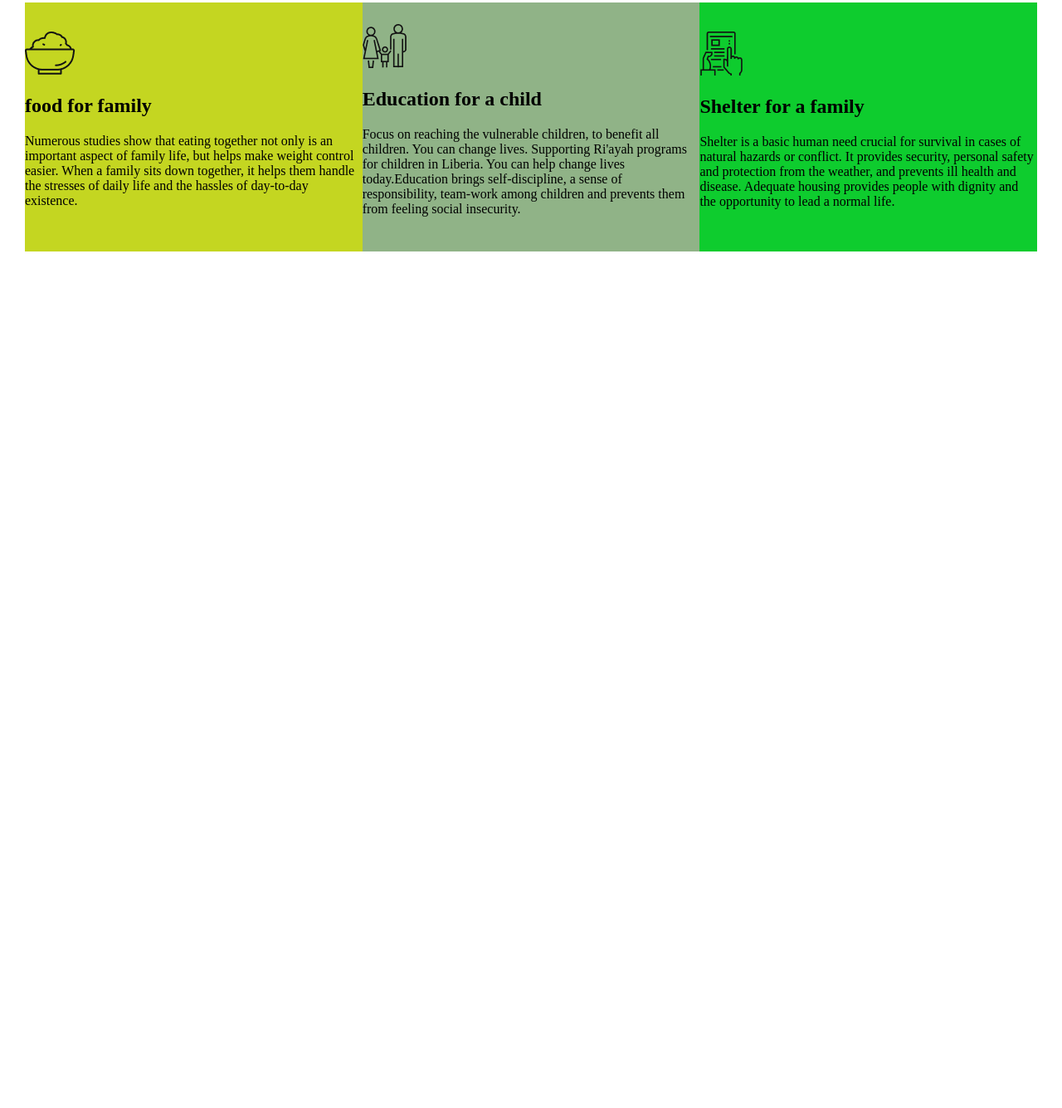
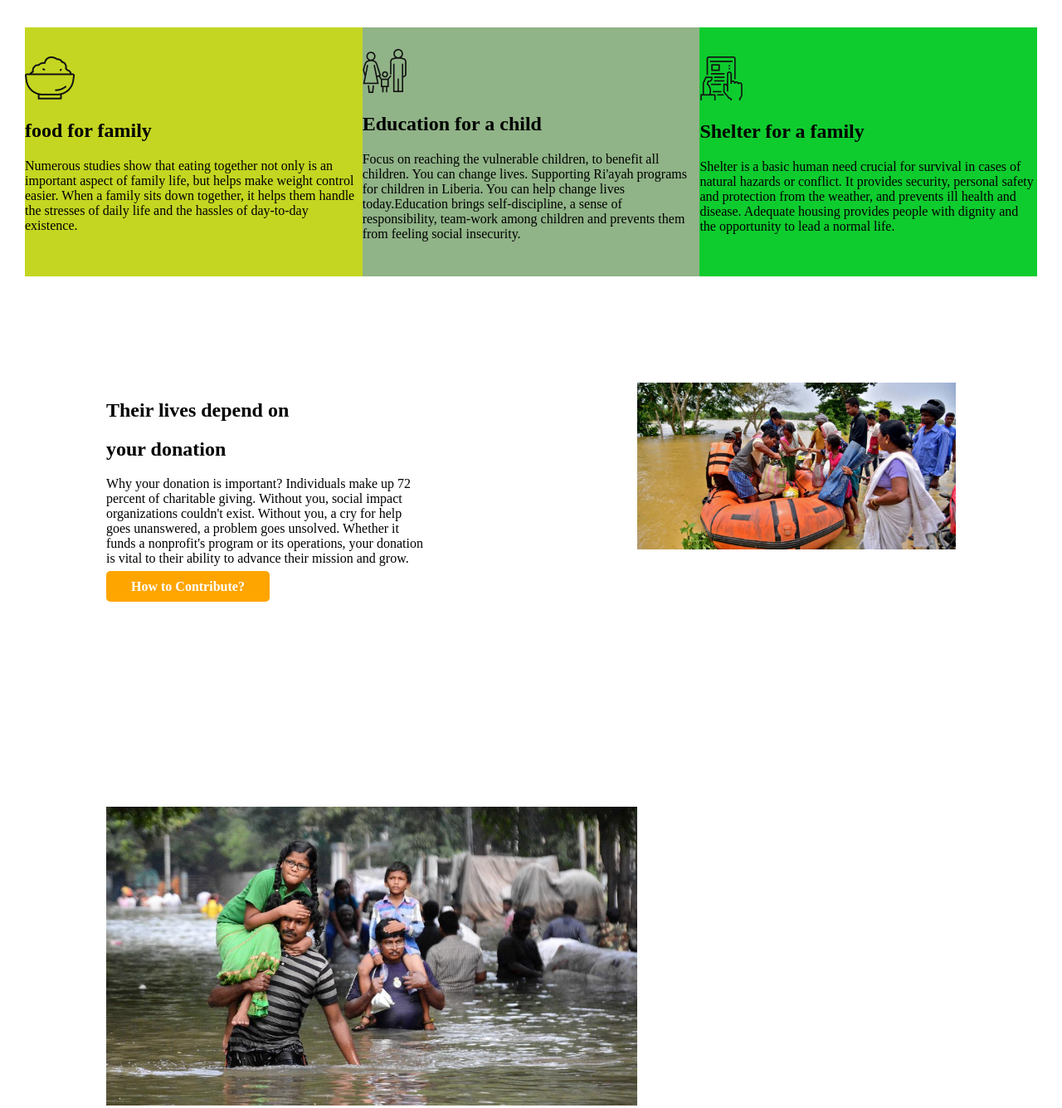
Before and after one commit to Mozaffar588/assignment--1, a plain HTML site: page index.html in a window 1280 px wide. Shown: the part 1047-2382 px from the top of the page at 83% size. Before the commit the page ends 1350 px from the top, so only its background shows below. Drawn offline with Linux system fonts and the light colour scheme.

Commit message:
floods info

```diff
--- a/index.html
+++ b/index.html
@@ -58,5 +58,28 @@
                 <p>Focus on reaching the vulnerable children, to benefit all children. You can change lives. Supporting Ri'ayah programs for children in Liberia. You can help change lives today.Education brings self-discipline, a sense of responsibility, team-work among children and prevents them from feeling social insecurity.</p>
             </div>
         </section>
+
+        <section class="content-img">
+            <div class="half-width">
+                <h1>Their lives depend on </h1>
+                <h1>your donation</h1>
+                <p>Why your donation is important?
+                    Individuals make up 72 percent of charitable giving. Without you, social impact organizations couldn't exist. Without you, a cry for help goes unanswered, a problem goes unsolved. Whether it funds a nonprofit's program or its operations, your donation is vital to their ability to advance their mission and grow.</p>
+                    <a target="_blank" class="link-batton" href="cotribute-link">How to Contribute?</a>
+
+            </div>
+            <div class="half-width">
+                <img src="images/donation5.jpg" alt="">
+            </div>
+        </section>
+        <section>
+            <div class="half-width">
+                <img src="images/donation4.jpg" alt="">
+            </div>
+            <div class="half-width">
+                <H1>They need us<br>to suvive</H1>
+                <p>Loss of lives and property: Immediate impacts of flooding include loss of human life, damage to property, destruction of crops, loss of livestock, non-functioning of infrastructure facilities and deterioration of health condition owing to waterborne diseases.</p>
+            </div>
+        </section>
 </body>
 </html>
--- a/style.css
+++ b/style.css
@@ -62,13 +62,14 @@ body{
 }
 .orther-amount{
     text-align: center;
+    padding-top: 30px;
 }
 .box-contant{
-margin-top: 200px;
-height: auto;
-padding-left: 30px;
-padding-right: 30px;
-border-spacing: 50px;
+    margin-top: 200px;
+    height: auto;
+    padding-left: 30px;
+    padding-right: 30px;
+    border-spacing: 50px;
 }
 #box-left{
     background-color:rgb(196, 214, 33);
@@ -76,6 +77,7 @@ border-spacing: 50px;
     height: 300px;
     float: left;
     align-content: center;
+    justify-content: center;
 }
 #box-center{
     background-color:rgb(14, 204, 46);
@@ -92,3 +94,14 @@ border-spacing: 50px;
     margin: 0 auto;
     align-content: center;
 }
+.content-img{
+    display:flex;
+}
+.half-width{
+    width: 50%;
+    padding: 10%;
+}
+.half-width img{
+    width: 100%;
+    padding-right: 50px;
+}
```
